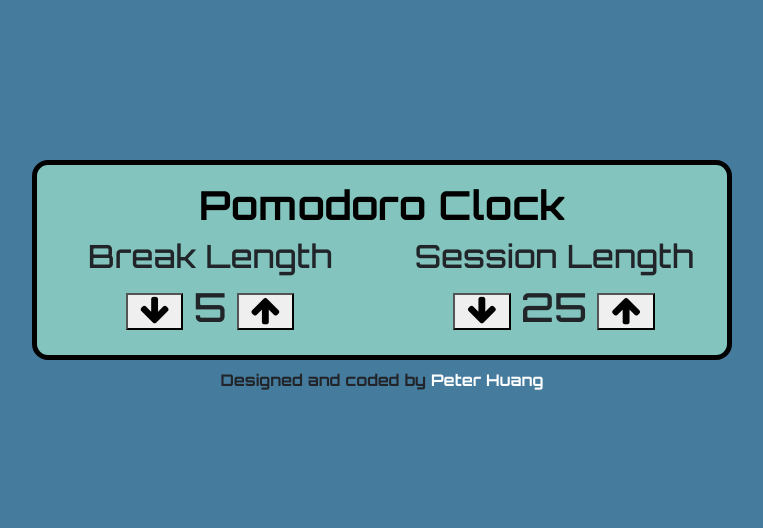
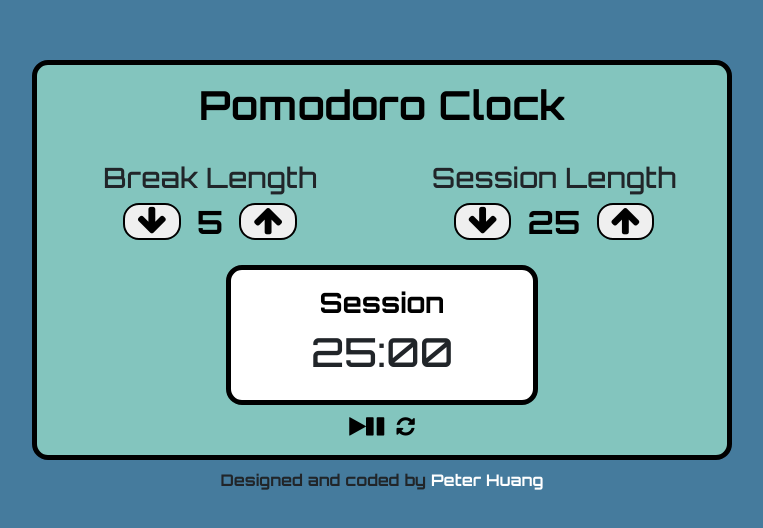
Before and after one commit to peter-huang/pomodoro-clock, a React (Create React App) app: page / in a window 1280 px wide. Shown: the part 124-652 px from the top of the page, without its empty margins (258-1021 px from the left). Built offline with nearby package versions, Linux system fonts and the light colour scheme.

Commit message:
UI completed

```diff
--- a/src/App.js
+++ b/src/App.js
@@ -20,12 +20,12 @@ class App extends React.Component {
                 </div>
 
                 {/* Controls*/}
-                <div class="col-6 col-sm-6 col-md-6 col-lg-6 col-xl-6">
+                <div class="col-6 col-sm-6 col-md-6 col-lg-6 col-xl-6 pt-4">
                   <div class="row">
                     <div class="col-12 col-sm-12 col-md-12 col-lg-12 col-xl-12">
-                      <h2 id="break-label" class="controls-title text-center">
+                      <h3 id="break-label" class="controls-title text-center">
                         Break Length
-                      </h2>
+                      </h3>
                     </div>
 
                     <div
@@ -38,9 +38,9 @@ class App extends React.Component {
                           aria-hidden="true"
                         ></i>
                       </button>
-                      <h1 id="break-length" class="text-center">
+                      <h2 id="break-length" class="text-center">
                         5
-                      </h1>
+                      </h2>
 
                       <button id="break-increment">
                         <i class="fa fa-arrow-up fa-2x" aria-hidden="true"></i>
@@ -49,12 +49,12 @@ class App extends React.Component {
                   </div>
                 </div>
 
-                <div class="col-6 col-sm-6 col-md-6 col-lg-6 col-xl-6">
+                <div class="col-6 col-sm-6 col-md-6 col-lg-6 col-xl-6 pt-4">
                   <div class="row">
                     <div class="col-12 col-sm-12 col-md-12 col-lg-12 col-xl-12">
-                      <h2 id="session-label" class="controls-title text-center">
+                      <h3 id="session-label" class="controls-title text-center">
                         Session Length
-                      </h2>
+                      </h3>
                     </div>
 
                     <div
@@ -67,14 +67,42 @@ class App extends React.Component {
                           aria-hidden="true"
                         ></i>
                       </button>
-                      <h1 id="session-length" class="text-center">
+                      <h2 id="session-length" class="text-center">
                         25
-                      </h1>
+                      </h2>
 
                       <button id="session-increment">
                         <i class="fa fa-arrow-up fa-2x" aria-hidden="true"></i>
                       </button>
                     </div>
+                  </div>
+                </div>
+
+                {/* Sesssion */}
+                <div class="col-12 col-sm-12 col-md-12 col-lg-12 col-xl-12 pt-4 d-flex flex-column justify-content-center align-items-center">
+                  <div id="timer-container">
+                    <h3 id="timer-label" class="text-center">
+                      Session
+                    </h3>
+
+                    <h1 id="time-left" class="text-center">
+                      25:00
+                    </h1>
+
+                    <audio
+                      id="beep"
+                      src="https://wwww.peterhuang.net/projects/pomodoro-clock/static/media/alarm-ringtome-short.mp3"
+                    ></audio>
+                  </div>
+
+                  <div id="play-reset-controls" class="pt-2">
+                    <button id="start_stop">
+                      <i class="fa fa-play fa-lg" aria-hidden="true"></i>
+                      <i class="fa fa-pause fa-lg" aria-hidden="true"></i>
+                    </button>
+                    <button id="reset">
+                      <i class="fa fa-refresh fa-lg" aria-hidden="true"></i>
+                    </button>
                   </div>
                 </div>
               </div>
--- a/src/frontend/css/main.css
+++ b/src/frontend/css/main.css
@@ -39,6 +39,78 @@ a:hover, a:visited {
   font-weight: bold;
 }
 
+#pomodoro-clock #session-decrement,
+#pomodoro-clock #session-increment,
+#pomodoro-clock #break-decrement,
+#pomodoro-clock #break-increment {
+  border-radius: 1em;
+  border: 2px black solid;
+}
+
+#pomodoro-clock #session-decrement i,
+#pomodoro-clock #session-increment i,
+#pomodoro-clock #break-decrement i,
+#pomodoro-clock #break-increment i {
+  padding: 0em 0.25em;
+}
+
+#pomodoro-clock #session-decrement:focus, #pomodoro-clock #session-decrement:hover,
+#pomodoro-clock #session-increment:focus,
+#pomodoro-clock #session-increment:hover,
+#pomodoro-clock #break-decrement:focus,
+#pomodoro-clock #break-decrement:hover,
+#pomodoro-clock #break-increment:focus,
+#pomodoro-clock #break-increment:hover {
+  background-color: #457b9d;
+  outline: none;
+}
+
+#pomodoro-clock #session-decrement:focus i, #pomodoro-clock #session-decrement:hover i,
+#pomodoro-clock #session-increment:focus i,
+#pomodoro-clock #session-increment:hover i,
+#pomodoro-clock #break-decrement:focus i,
+#pomodoro-clock #break-decrement:hover i,
+#pomodoro-clock #break-increment:focus i,
+#pomodoro-clock #break-increment:hover i {
+  color: white;
+}
+
+#pomodoro-clock #break-length,
+#pomodoro-clock #session-length {
+  margin: 0em 0.25em;
+  color: black;
+  font-weight: bold;
+}
+
+#pomodoro-clock #timer-container {
+  border: 5px black solid;
+  background-color: white;
+  padding: 1em 5em;
+  border-radius: 1em;
+}
+
+#pomodoro-clock #timer-container #timer-label {
+  color: black;
+  font-weight: bold;
+}
+
+#pomodoro-clock #play-reset-controls #start_stop,
+#pomodoro-clock #play-reset-controls #reset {
+  border: none;
+  background: none;
+}
+
+#pomodoro-clock #play-reset-controls #start_stop:focus, #pomodoro-clock #play-reset-controls #start_stop:hover,
+#pomodoro-clock #play-reset-controls #reset:focus,
+#pomodoro-clock #play-reset-controls #reset:hover {
+  outline: none;
+}
+
+#pomodoro-clock #play-reset-controls #start_stop:hover,
+#pomodoro-clock #play-reset-controls #reset:hover {
+  color: #264356;
+}
+
 #pomodoro-clock #break-container * {
   padding: 0em 0.25em;
 }
--- a/src/frontend/scss/main.scss
+++ b/src/frontend/scss/main.scss
@@ -55,6 +55,58 @@ a {
 
   .controls-title {
   }
+  #session-decrement,
+  #session-increment,
+  #break-decrement,
+  #break-increment {
+    border-radius: 1em;
+    border: 2px black solid;
+    i {
+      padding: 0em 0.25em;
+    }
+    &:focus,
+    &:hover {
+      background-color: #457b9d;
+      outline: none;
+      i {
+        color: white;
+      }
+    }
+  }
+
+  #break-length,
+  #session-length {
+    margin: 0em 0.25em;
+    color: black;
+    font-weight: bold;
+  }
+
+  #timer-container {
+    border: 5px black solid;
+    background-color: white;
+    padding: 1em 5em;
+    border-radius: 1em;
+    #timer-label {
+      color: black;
+      font-weight: bold;
+    }
+  }
+
+  #play-reset-controls {
+    #start_stop,
+    #reset {
+      border: none;
+      background: none;
+      &:focus,
+      &:hover {
+        outline: none;
+      }
+
+      &:hover {
+        color: darken(#457b9d, 20%);
+      }
+    }
+  }
 
   #break-container {
     * {
```
Also changed, not shown: 1 other file (tests, documents, lock files or other folders).
